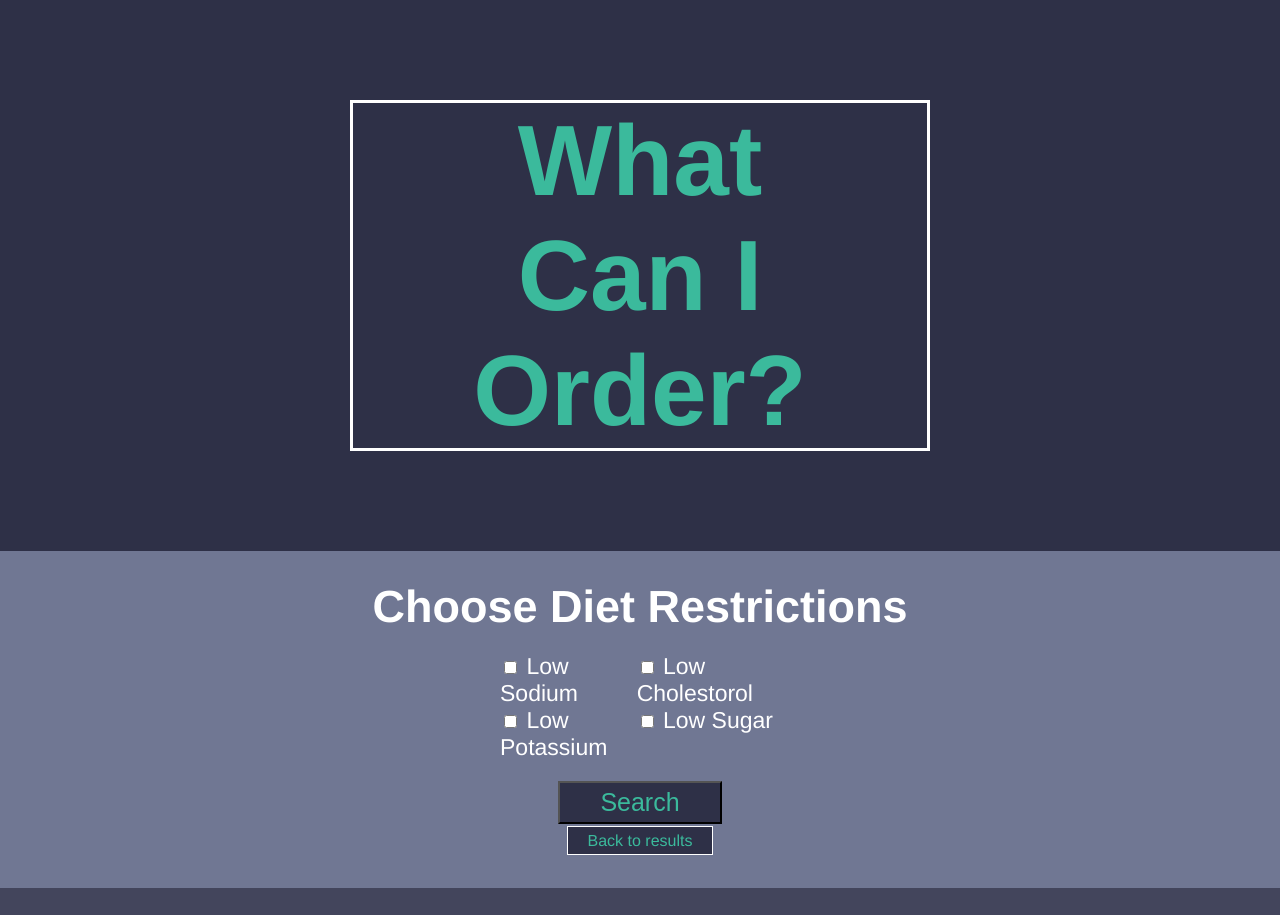
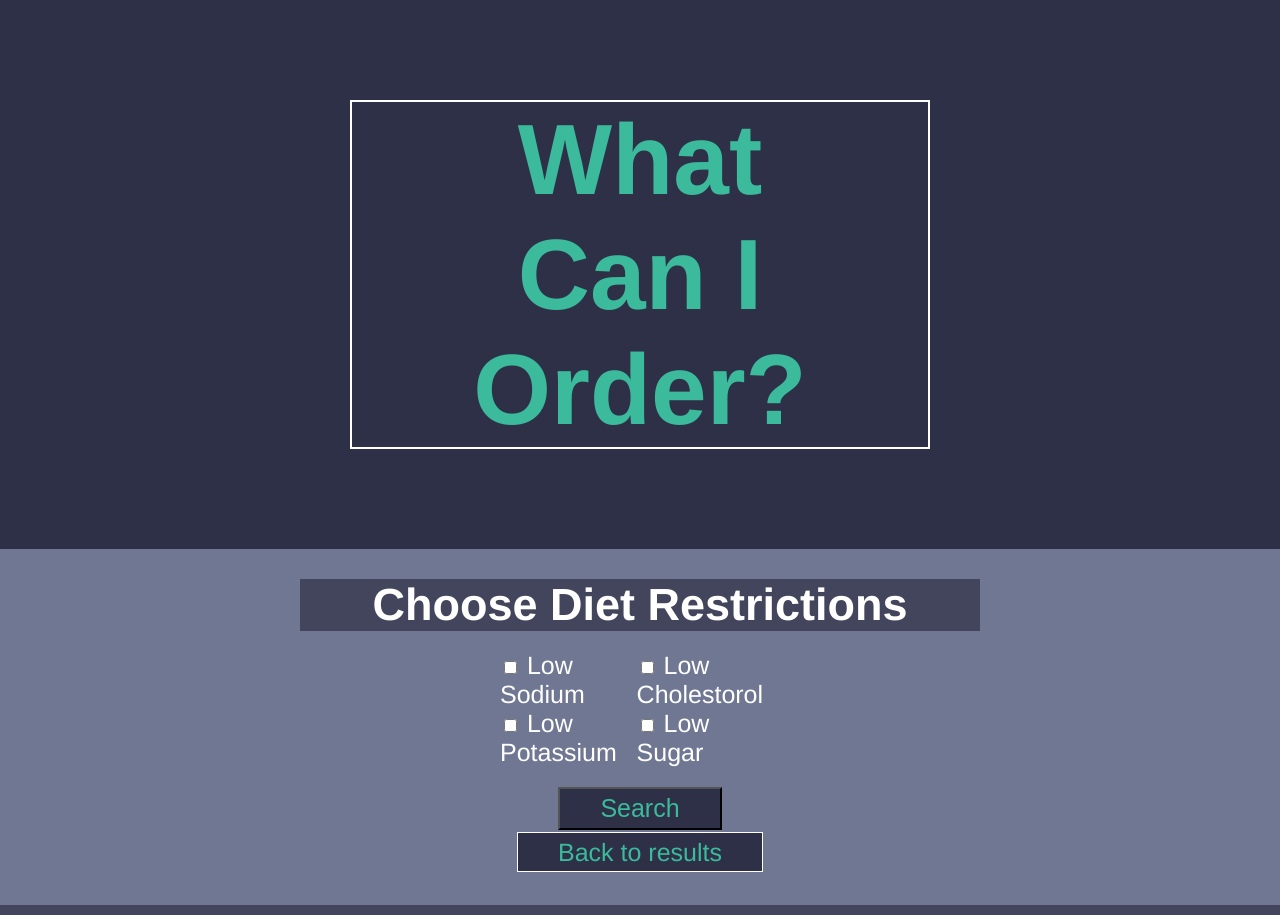
Before and after one commit to Kayoh26/what-can-i-order, a plain HTML site: page resultspage.html in a window 1280 px wide. Shown: the top 915 px of the page. Drawn offline with Linux system fonts and the light colour scheme.

Commit message:
Tweaked logo

```diff
--- a/css/index.css
+++ b/css/index.css
@@ -20,7 +20,7 @@ body {
   color: #3BBA9C;
   font-size: 100px;
   margin: auto;
-  border: 3px solid white;
+  border: 2px solid white;
   text-align: center;
   padding-left: 85px;
   padding-right: 85px;
@@ -38,10 +38,11 @@ body {
   font-size: 45px;
   text-align: center;
   margin: auto;
+  background-color: #43455c;
 }
 
 .restriction-options-container {
-  font-size: 23px;
+  font-size: 25px;
   padding: 20px 200px 20px 200px;
   display: flex;
   justify-content: space-between;
@@ -96,7 +97,8 @@ body {
   background-color: #2E3047;
   text-decoration: none;
   color: #3BBA9C;
-  padding: 5px 20px 5px 20px;
+  font-size: 25px;
+  padding: 5px 40px 5px 40px;
   border: .5px solid white;
 }
 /*Results Container styles*/
```
